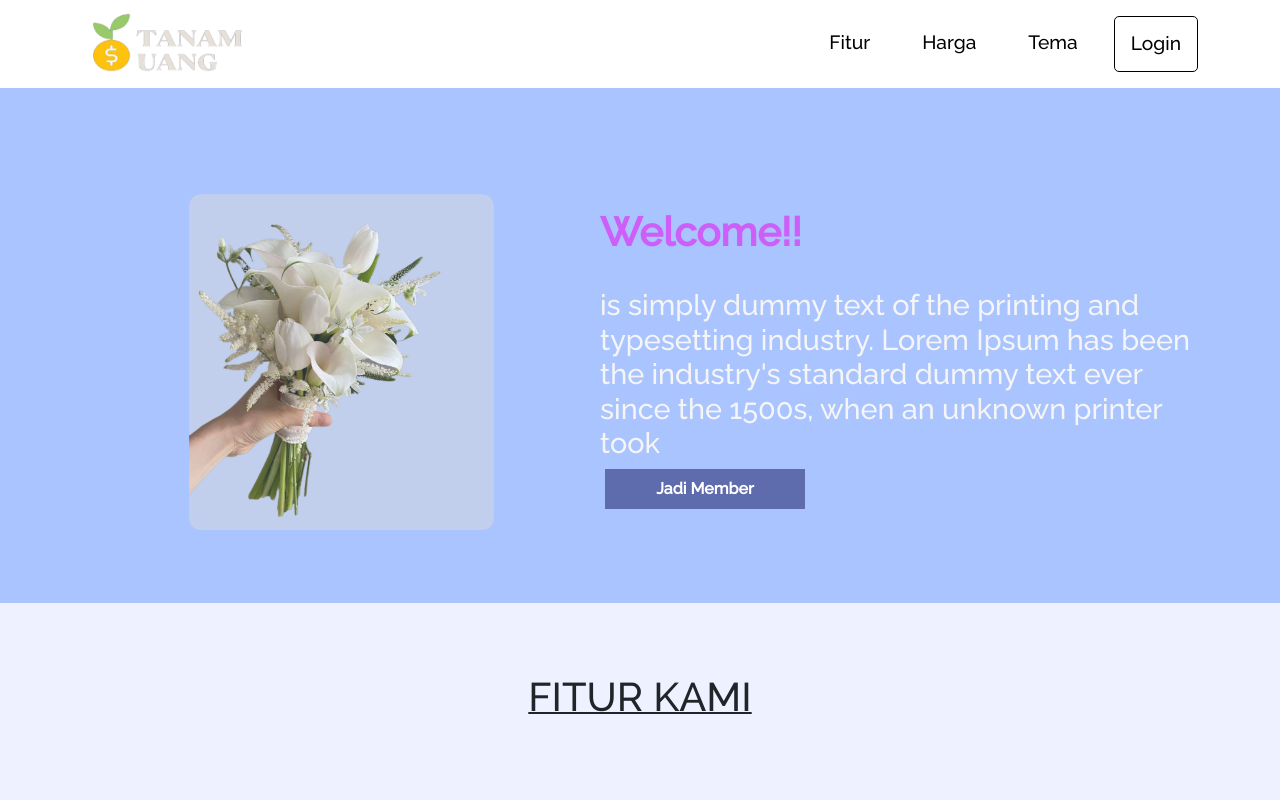
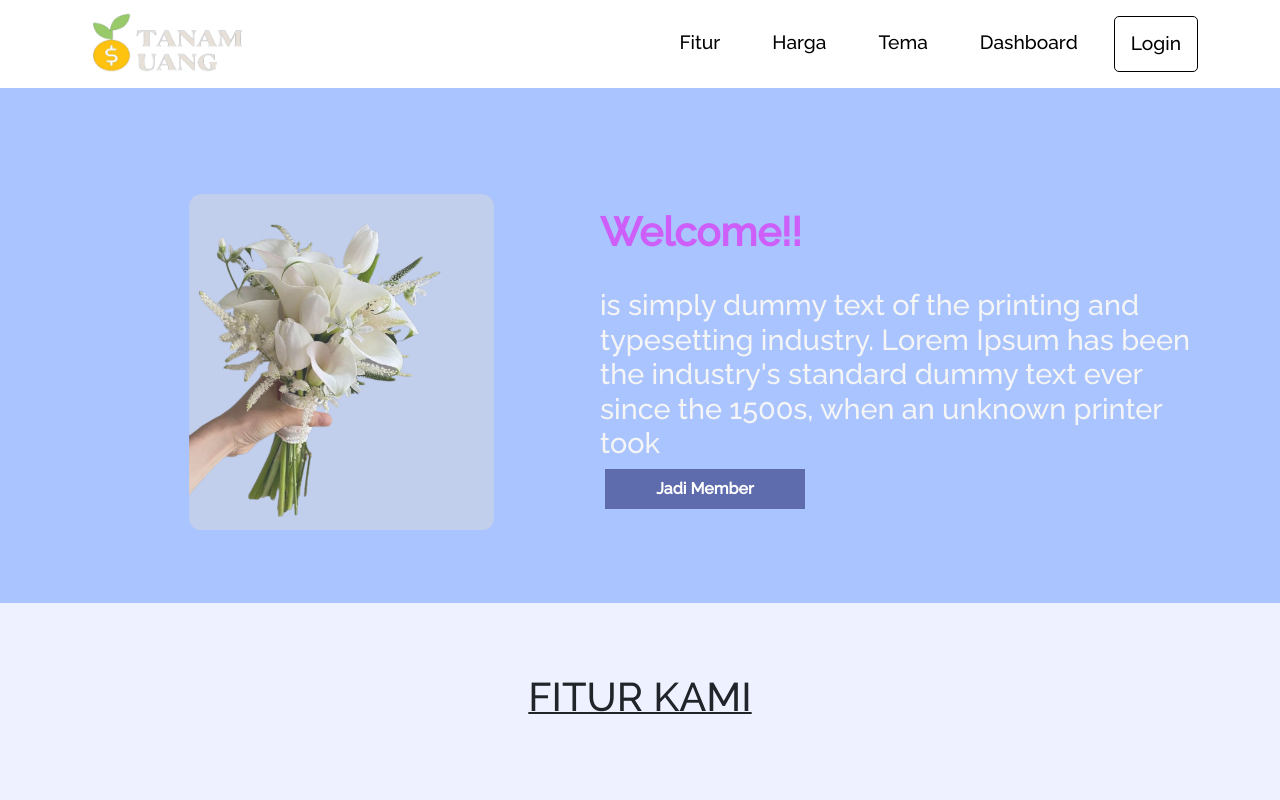
Before and after one commit to AngelNikijuluw/-Massive-Group-UNITE, a React (Create React App) app: page / in a window 1280 px wide. Shown: the top 800 px of the page. Built offline with nearby package versions, Linux system fonts and the light colour scheme.

Commit message:
Dashboard

```diff
--- a/src/App.js
+++ b/src/App.js
@@ -16,6 +16,7 @@ import ScrollToTop from "./pages/ScrollToTop";
 import "./style.css";
 import "./App.css";
 import "bootstrap/dist/css/bootstrap.min.css";
+import Dashboard from "./pages/Dashboard/Dasboard";
 
 
 function App() {
@@ -42,6 +43,7 @@ function App() {
             <Route path="/Login" element={<Login />} />
             <Route path="/SignUp" element={<SignUp />} />
             <Route path="/Profile" element={<Profile />} />
+            <Route path="/Dashboard" element={<Dashboard />} />
             <Route path="*" element={<Navigate to="/" />} />
           </Routes>
           {/* <Footer /> */}
--- a/src/components/Navbar.js
+++ b/src/components/Navbar.js
@@ -71,6 +71,15 @@ function NavBar() {
                 Tema
               </Nav.Link>
             </Nav.Item>
+            <Nav.Item>
+              <Nav.Link
+                as={Link}
+                to="Dashboard"
+                onClick={() => updateExpanded(false)}
+              >
+                Dashboard
+              </Nav.Link>
+            </Nav.Item>
 
             <Nav.Item>
               <Nav.Link href="" rel="noreferrer" style={{border:"1px solid",borderRadius:'5px'}}>
--- /dev/null
+++ b/src/pages/Dashboard/Dasboard.js
@@ -0,0 +1,20 @@
+import React from "react";
+import { Container, Row, Col, Card, CardGroup, Button } from "react-bootstrap";
+import homeLogo from "../../Assets/barcode.svg";
+import rsvp from "../../Assets/rsvp.svg";
+import wallet from "../../Assets/wallet.svg";
+import tamu from "../../Assets/tamu.svg";
+import Layout from "../../components/Layout";
+
+function Dashboard() {
+  return (
+    <Layout title="Inveet | Dashboard" showFooter showNavbar>
+    <Container fluid className="home-about-section" id="about">
+      <Container>
+
+      </Container>
+    </Container>
+    </Layout>
+  );
+}
+export default Dashboard;
```
